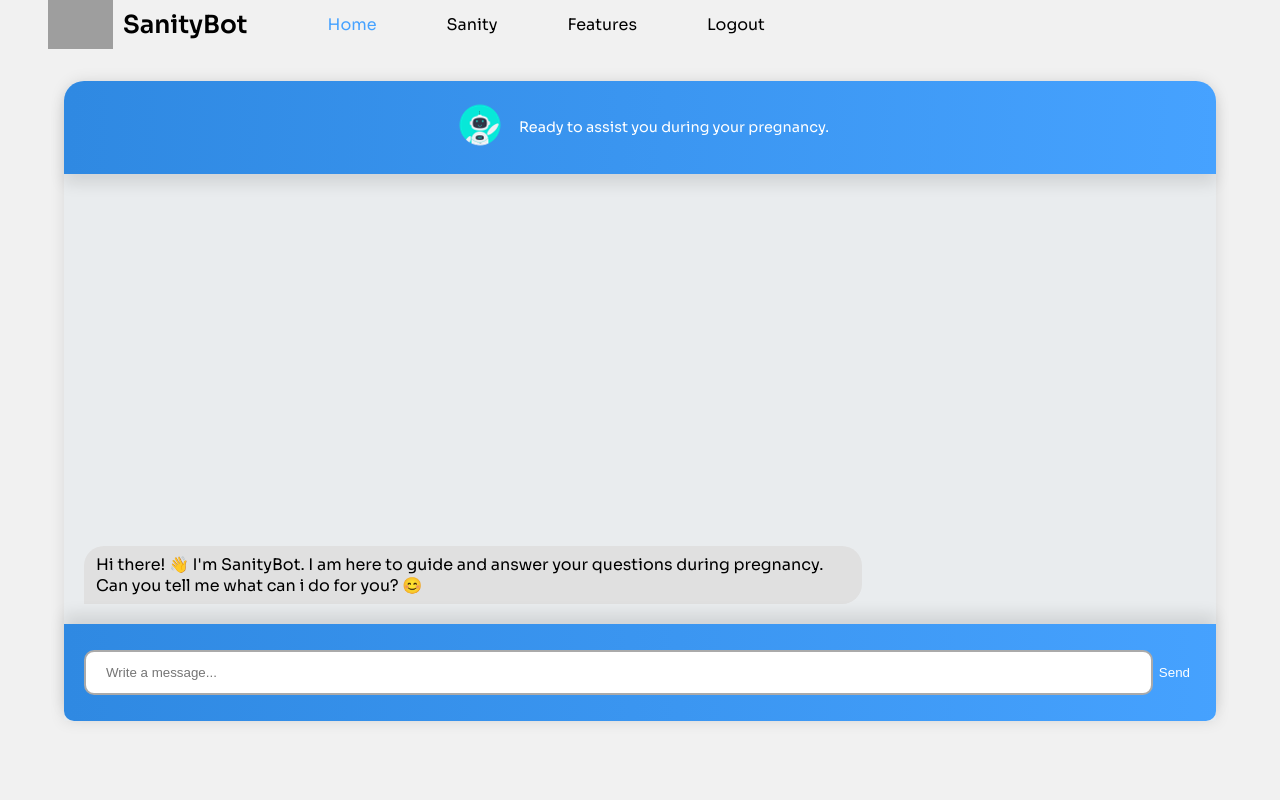
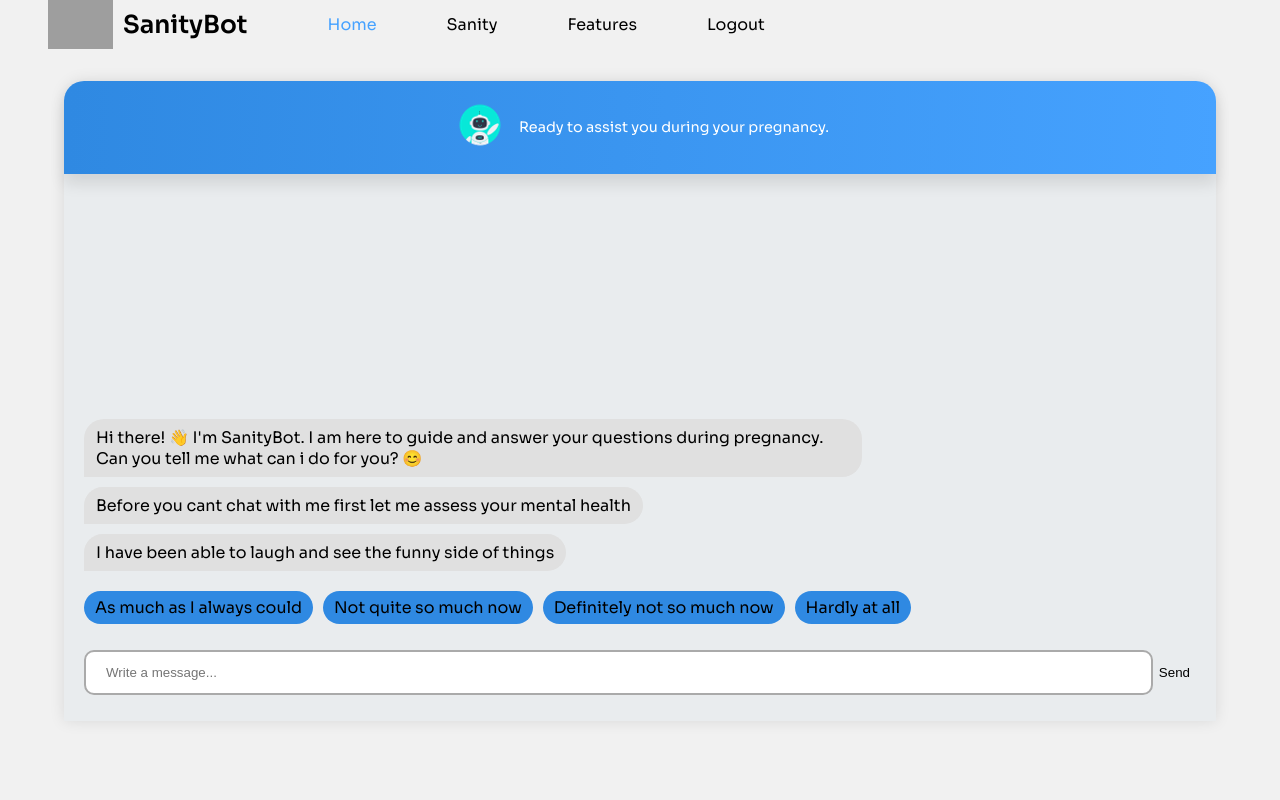
Before and after one commit to zyrarms/helpy, a Flask app: page /chat in a window 1280 px wide. Run offline with Flask 2, Linux system fonts and the light colour scheme; parts of the project's set-up code (start-up, migrations or seed data) failed here and were passed over; grey boxes are pictures that could not be loaded.

Commit message:
added chat functionality

```diff
--- a/sanitybot/static/app-chat.js
+++ b/sanitybot/static/app-chat.js
@@ -1,96 +1,213 @@
+let currentChat = 1;
+
+epds = {
+  1: {
+    question: "I have been able to laugh and see the funny side of things",
+    0: "As much as I always could",
+    1: "Not quite so much now",
+    2: "Definitely not so much now",
+    3: "Hardly at all",
+  },
+  2: {
+    question: "I have looked forward with enjoyment to things",
+    0: "As much as I ever did",
+    1: "Rather less than I used to",
+    2: "Definitely less than I used to",
+    3: "Hardly at all",
+  },
+  3: {
+    question: "I have blamed myself unncessarily when things went wrong",
+    3: "Yes, most of the time",
+    2: "Yes, some of the time",
+    1: "Not very often",
+    0: "No, Never",
+  },
+  4: {
+    question: "I have been anxious or worried for no good reason",
+    0: "No, not at all",
+    1: "Hardly ever",
+    2: "Yes, sometimes",
+    3: "Yes, very often",
+  },
+  5: {
+    question: "I have felt scared or panicky for no very good reason",
+    3: "Yes, quite a lot",
+    2: "Yes, sometimes",
+    1: "No, not much",
+    0: "No, not at all",
+  },
+  6: {
+    question: "Things have been getiing on top of me",
+    3: "Yes, most of the time I haven't been able to cope",
+    2: "Yes, sometimes I haven't been coping as well as usual",
+    1: "No, most of the time I have coped quite well",
+    0: "No, I have been coping as well as ever",
+  },
+  7: {
+    question: "I have been so unhappy that I have had difficulty sleeping",
+    3: "Yes, most of the time",
+    2: "Yes, sometimes",
+    1: "Not very often",
+    0: "No, not at all",
+  },
+  8: {
+    question: "I have felt sad or miserable",
+    3: "Yes, most of the time",
+    2: "Yes, quite often",
+    1: "Not very often",
+    0: "No, not at all",
+  },
+  9: {
+    question: "I have been so unhappy that I have been crying",
+    3: "Yes, most of the time",
+    2: "Yes, quite often",
+    1: "Only occasionally",
+    0: "No, never",
+  },
+  10: {
+    question: "The thought of harming myself has occured to me",
+    3: "Yes, quite often",
+    2: "Sometimes",
+    1: "Hardly ever",
+    0: "Never",
+  },
+};
+
+let epdsData = [];
+
+elements = document.getElementsByClassName("preset-chat");
+
+enterPreset = (e) => {
+  epdsData.splice(currentChat - 1, 1, e.target.id);
+  console.log(epdsData);
+  document.querySelector(".chat_input").firstElementChild.value =
+    e.target.textContent;
+};
+
+function changeChatPreset() {
+  elements[0].innerText = epds[currentChat][0];
+  elements[1].innerText = epds[currentChat][1];
+  elements[2].innerText = epds[currentChat][2];
+  elements[3].innerText = epds[currentChat][3];
+
+  elements[0].id = 0;
+  elements[1].id = 1;
+  elements[2].id = 2;
+  elements[3].id = 3;
+}
+
+elements[0].addEventListener("click", enterPreset);
+elements[1].addEventListener("click", enterPreset);
+elements[2].addEventListener("click", enterPreset);
+elements[3].addEventListener("click", enterPreset);
+
 class Chatbox {
   constructor() {
     this.args = {
-            openButton: document.querySelector('.chatbox__button'),
-            chatBox: document.querySelector('.chatbox__support'),
-            sendButton: document.querySelector('.send__button')
-        }
+      openButton: document.querySelector(".chatbox__button"),
+      chatBox: document.querySelector(".chatbox__support"),
+      sendButton: document.querySelector(".send__button"),
+    };
 
     this.state = false;
     this.messages = [];
   }
 
   display() {
-        const {openButton, chatBox, sendButton} = this.args;
+    const { openButton, chatBox, sendButton } = this.args;
 
-        openButton.addEventListener('click', () => this.toggleState(chatBox))
+    openButton.addEventListener("click", () => this.toggleState(chatBox));
 
-        sendButton.addEventListener('click', () => this.onSendButton(chatBox))
+    sendButton.addEventListener("click", () => this.onSendButton(chatBox));
 
-        const node = chatBox.querySelector('input');
-        node.addEventListener("keyup", ({key}) => {
+    const node = chatBox.querySelector("input");
+    node.addEventListener("keyup", ({ key }) => {
       if (key === "Enter") {
-                this.onSendButton(chatBox)
+        this.onSendButton(chatBox);
       }
-        })
+    });
   }
 
   toggleState(chatbox) {
     this.state = !this.state;
 
     // show or hides the box
-        if(this.state) {
-            chatbox.classList.add('chatbox--active')
+    if (this.state) {
+      chatbox.classList.add("chatbox--active");
     } else {
-            chatbox.classList.remove('chatbox--active')
+      chatbox.classList.remove("chatbox--active");
     }
   }
 
   onSendButton(chatbox) {
+    if (currentChat < 10) {
+      currentChat++;
+    }
+    changeChatPreset();
 
-        var textField = chatbox.querySelector('input');
-        let text1 = textField.value
+    var textField = chatbox.querySelector("input");
+    let text1 = textField.value;
     if (text1 === "") {
       return;
     }
 
-        let msg1 = { name: "User", message: text1 }
+    let msg1 = { name: "User", message: text1 };
     this.messages.push(msg1);
 
-        fetch('http://127.0.0.1:5000/predict', {
-            method: 'POST',
-            body: JSON.stringify({ message: text1 }),
-            mode: 'cors',
-            headers: {
-              'Content-Type': 'application/json'
-            },
-          })
-          .then(r => r.json())
-          .then(r => {
-            let msg2 = { name: "Sanitybot", message: r.answer };
+    let msg2 = { name: "Sanitybot", message: epds[currentChat]["question"] };
     this.messages.push(msg2);
-            this.updateChatText(chatbox)
-            textField.value = ''
 
-        }).catch((error) => {
-            console.error('Error:', error);
-            this.updateChatText(chatbox)
-            textField.value = ''
-          });
+    this.updateChatText(chatbox);
+    textField.value = "";
+
+    // fetch("http://127.0.0.1:5000/predict", {
+    //   method: "POST",
+    //   body: JSON.stringify({ message: text1 }),
+    //   mode: "cors",
+    //   headers: {
+    //     "Content-Type": "application/json",
+    //   },
+    // })
+    //   .then((r) => r.json())
+    //   .then((r) => {
+    //     let msg2 = { name: "Sanitybot", message: r.answer };
+    //     this.messages.push(msg2);
+    //     this.updateChatText(chatbox);
+    //     textField.value = "";
+    //   })
+    //   .catch((error) => {
+    //     console.error("Error:", error);
+    //     this.updateChatText(chatbox);
+    //     textField.value = "";
+    //   });
   }
 
   updateChatText(chatbox) {
-        var html = '';
-        this.messages.slice().reverse().forEach(function(item, index) {
-            if (item.name === "Sanitybot")
-            {
-                html += '<div class="messages__item messages__item--visitor">' + item.message + '</div>'
-            }
-            else
-            {
-                html += '<div class="messages__item messages__item--operator">' + item.message + '</div>'
+    var html = "";
+    this.messages
+      .slice()
+      .reverse()
+      .forEach(function (item, index) {
+        if (item.name === "Sanitybot") {
+          html +=
+            '<div class="messages__item messages__item--visitor">' +
+            item.message +
+            "</div>";
+        } else {
+          html +=
+            '<div class="messages__item messages__item--operator">' +
+            item.message +
+            "</div>";
         }
       });
 
-        const chatmessage = chatbox.querySelector('.chatbox__messages');
+    const chatmessage = chatbox.querySelector(".chatbox__messages");
     chatmessage.innerHTML = html;
   }
 }
 
-
 const chatbox = new Chatbox();
 chatbox.display();
-
 
 // FOR DARK AND LIGHT MODE
 var toggle_btn;
@@ -116,7 +233,7 @@ function toggleAnimation() {
   if (dark) {
     clone.classList.remove("light");
     clone.classList.add("dark");
-  }else {
+  } else {
     clone.classList.remove("dark");
     clone.classList.add("light");
   }
@@ -125,14 +242,12 @@ function toggleAnimation() {
   main.appendChild(clone);
 
   clone.addEventListener("animationend", () => {
-
     wrapper.remove();
     clone.classList.remove("copy");
     // Reset Variables
     declare();
     events();
   });
-
 }
 
 /*==================== Toggle Event ====================*/
@@ -144,3 +259,6 @@ function events() {
 }
 
 events();
+
+// =----------------------------------
+changeChatPreset();
--- a/sanitybot/static/css/style_chat.css
+++ b/sanitybot/static/css/style_chat.css
@@ -430,19 +429,22 @@ header .container {
 }
 
 body {
-
   font-weight: 400;
   font-size: 100%;
-  background: #F1F1F1;
+  background: #f1f1f1;
 }
 
 *,
 html {
-  --primaryGradient: linear-gradient(93.12deg, #2f89e2 0.52%, #46A2FF 100%);
-  --secondaryGradient: linear-gradient(268.91deg, #46A2FF -2.14%, #2f89e2 99.69%);
+  --primaryGradient: linear-gradient(93.12deg, #2f89e2 0.52%, #46a2ff 100%);
+  --secondaryGradient: linear-gradient(
+    268.91deg,
+    #46a2ff -2.14%,
+    #2f89e2 99.69%
+  );
   --primaryBoxShadow: 0px 10px 15px rgba(0, 0, 0, 0.1);
   --secondaryBoxShadow: 0px -10px 15px rgba(0, 0, 0, 0.1);
-  --primary: #581B98;
+  --primary: #581b98;
 }
 
 /* CHATBOX
@@ -548,19 +548,19 @@ html {
 }
 
 .chatbox__description--header {
-  font-size: .9rem;
+  font-size: 0.9rem;
   color: white;
 }
 
 /* Messages */
 .chatbox__messages {
   padding: 20px;
-  background-color: #E9ECEE;
+  background-color: #e9ecee;
 }
 
 .messages__item {
   margin-top: 10px;
-  background: #E0E0E0;
+  background: #e0e0e0;
   padding: 8px 12px;
   max-width: 70%;
 }
@@ -602,7 +602,7 @@ html {
 }
 
 .chatbox__send--footer {
-  color: white;
+  /* color: white; */
 }
 
 .chatbox__button button,
@@ -796,3 +795,29 @@ input[type=text]:focus {
 .closebtn:hover {
   color: black;
 }
+
+.chat_input{
+  display: flex;
+  padding: 0 20px 20px 20px;
+}
+
+/* CHAT PRESET */
+.chat_preset {
+  display: flex;
+  flex-wrap: wrap;
+  gap: 10px;
+  padding: 0 20px 20px 20px;
+}
+
+.preset-chat{
+  background-color: #2f89e2;
+  border-radius: 20px;
+  padding: 5px 10px;
+  cursor: pointer;
+  border: #2f89e200 solid 1px;
+}
+
+.preset-chat:hover{
+  background-color: #46a2ff;
+  border: #2f89e2 solid 1px;
+}
--- a/sanitybot/templates/chat.html
+++ b/sanitybot/templates/chat.html
@@ -56,9 +56,7 @@
             </div>
         </header>
 
-        <div>
 
-        </div>
 
         <div class="chatbox">
             <div class="chatbox__support">
@@ -71,12 +69,22 @@
                     </div>
                 </div>
                 <div class="chatbox__messages">
+                    <div class="messages__item messages__item--visitor">I have been able to laugh and see the funny side of things
+                    </div>
+                    <div class="messages__item messages__item--visitor">Before you cant chat with me first let me assess your mental health
+                    </div>
                     <div class="messages__item messages__item--visitor">Hi there! 👋 I'm SanityBot. I am here to
                         guide and answer your questions during pregnancy. Can you tell me what can i do for you? 😊
                     </div>
                     <div></div>
                 </div>
-                <div class="chatbox__footer">
+                <div class='chat_preset'>
+                    <div class='preset-chat'>As much as I always could</div>
+                    <div class='preset-chat'>Not quite so much now</div>
+                    <div class='preset-chat'>Definitely not so much now</div>
+                    <div class='preset-chat'>Not at all</div>
+                </div>
+                <div class='chat_input'>
                     <input type="text" placeholder="Write a message...">
                     <button class="chatbox__send--footer send__button">Send</button>
                 </div>
--- a/sanitybot/views.py
+++ b/sanitybot/views.py
@@ -178,13 +178,11 @@ def edit(id):
     else:
         return render_template('editAdmin.html', user=user)
 
-
 # ADMIN patient info
 @views.route('/patientprofile', methods = ['GET','POST'])
 def admin_patients():
     users = User.query.all()
     return render_template("admin_patients.html", users=users)
-
 
 # DELETE
 @views.route('/delete/<int:id>')
```
Also changed, not shown: other parts of sanitybot/static/css/style_chat.css (+22 -26 lines), sanitybot/sanitybot_database.db. Lines whose indentation alone changed are shown as unchanged.
